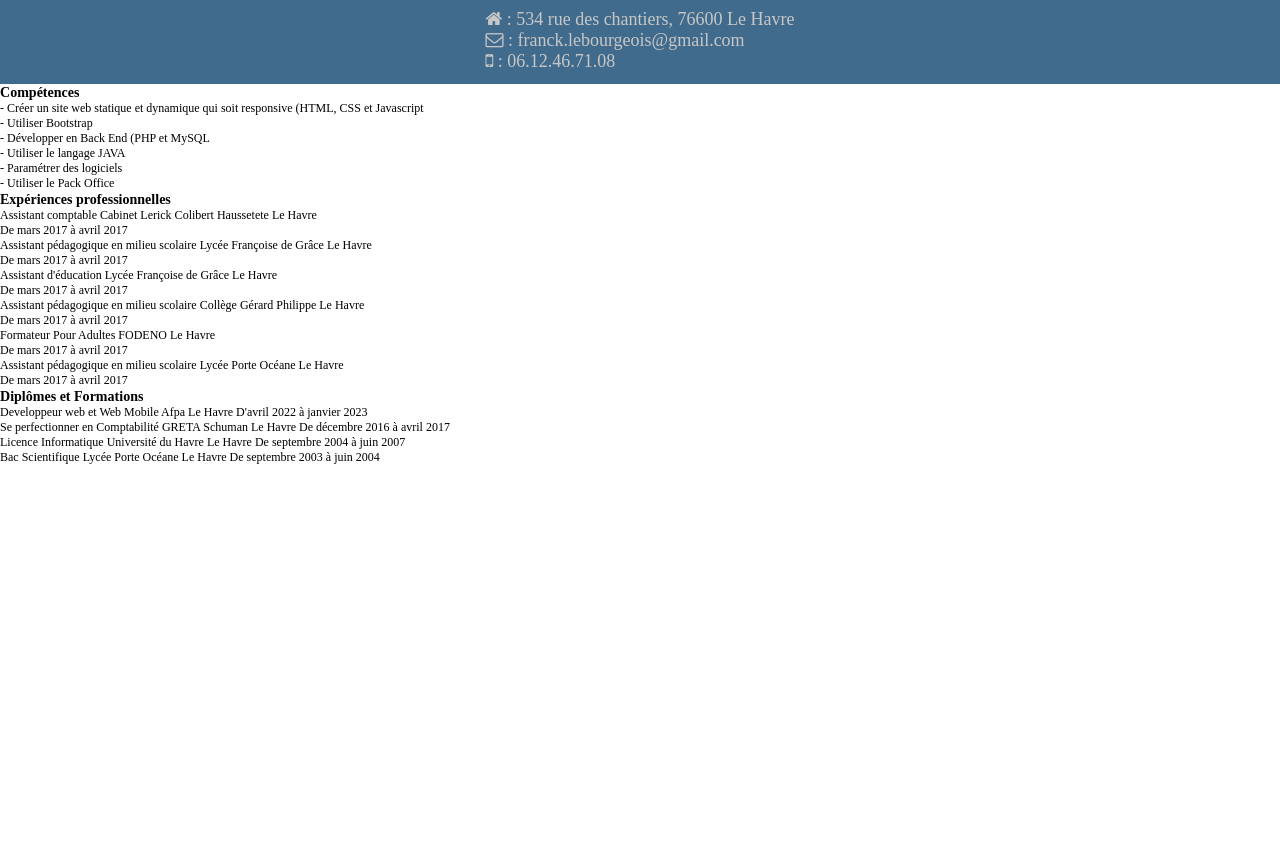
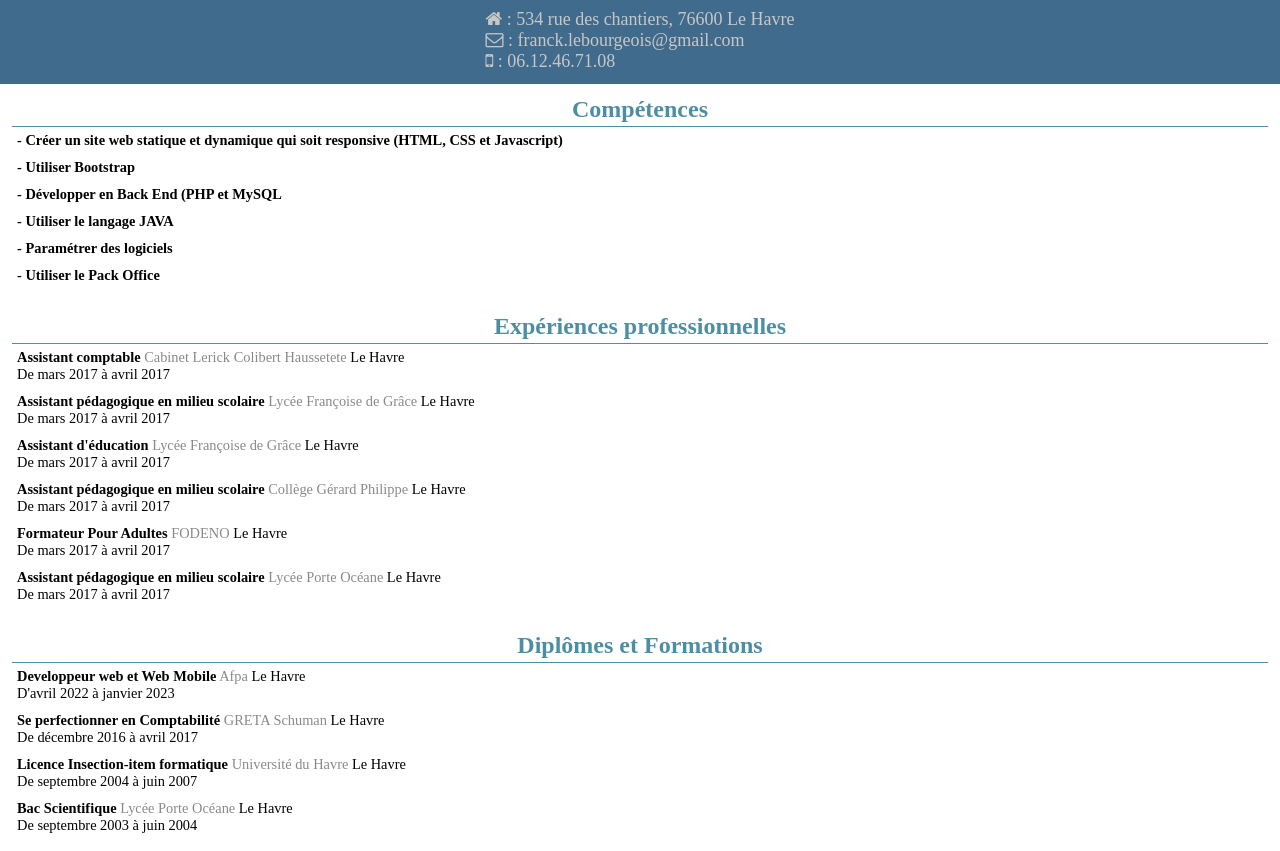
Before and after one commit to FraLbgs/Evaluation_CV, a plain HTML site: page index.html in a window 1280 px wide. Shown: the part 84-935 px from the top of the page. Before the commit the page ends 800 px from the top, so only its background shows below. Drawn offline with Linux system fonts and the light colour scheme.

Commit message:
CSS for 3 main sections

```diff
--- a/css/style.css
+++ b/css/style.css
@@ -5,6 +5,8 @@
     /* Colors */
     --primary-color: #406b8c;
     --secondary-color: #c7c7c7;
+    --section-ttl-color: #4D8EA5;
+    --place-color: #868A8C;
 }
 
 
@@ -50,6 +52,8 @@ button:focus {
     outline: none;
 }
 
+/* HEADER */
+
 .header{
     display: flex;
     flex-direction: column;
@@ -72,3 +76,32 @@ button:focus {
     color: var(--secondary-color);
     font-size: 1.5rem;
 }
+
+/* MAIN */
+
+/* KNOWLEDGE */
+
+.section{
+    padding: 1rem;
+}
+
+.section-ttl{
+    font-size: 2rem;
+    text-align: center;
+    color: var(--section-ttl-color);
+    padding-bottom: 3px;
+    border-bottom: 1px solid var(--section-ttl-color);
+}
+
+.section-item{
+    padding: 5px;
+    font-size: 1.2rem;
+}
+
+.section-item-ttl{
+    font-weight: bold;
+}
+
+.place{
+    color: var(--place-color);
+}
--- a/index.html
+++ b/index.html
@@ -37,29 +37,29 @@
             <section class="section skills">
                 <h3 class="section-ttl">Compétences</h3>
                 <ul class="skills-list">
-                    <li class="skills-item">- Créer un site web statique et dynamique qui soit responsive (HTML, CSS
-                        et Javascript</li>
-                    <li class="skills-item">- Utiliser Bootstrap</li>
-                    <li class="skills-item">- Développer en Back End (PHP et MySQL</li>
-                    <li class="skills-item">- Utiliser le langage JAVA</li>
-                    <li class="skills-item">- Paramétrer des logiciels</li>
-                    <li class="skills-item">- Utiliser le Pack Office</li>
+                    <li class="section-item section-item-ttl skills-item">- Créer un site web statique et dynamique qui soit responsive (HTML, CSS
+                        et Javascript)</li>
+                    <li class="section-item section-item-ttl skills-item">- Utiliser Bootstrap</li>
+                    <li class="section-item section-item-ttl skills-item">- Développer en Back End (PHP et MySQL</li>
+                    <li class="section-item section-item-ttl skills-item">- Utiliser le langage JAVA</li>
+                    <li class="section-item section-item-ttl skills-item">- Paramétrer des logiciels</li>
+                    <li class="section-item section-item-ttl skills-item">- Utiliser le Pack Office</li>
                 </ul>
             </section>
             <section class="section experience">
                 <h3 class="section-ttl">Expériences professionnelles</h3>
                 <ul class="exp-list">
-                    <li class="exp-item"><span class="section-item-ttl">Assistant comptable</span> <a class="place">Cabinet Lerick Colibert Haussetete</a> Le Havre<br>
+                    <li class="section-item exp-item"><span class="section-item-ttl">Assistant comptable</span> <a class="place" href="https://www.societe.com/societe/lerick-colibert-haussetete-505332288.html">Cabinet Lerick Colibert Haussetete</a> Le Havre<br>
                         De mars 2017 à avril 2017</li>
-                    <li class="exp-item"><span class="section-item-ttl">Assistant pédagogique en milieu scolaire</span> <a class="place">Lycée Françoise de Grâce</a> Le Havre<br>
+                    <li class="section-item exp-item"><span class="section-item-ttl">Assistant pédagogique en milieu scolaire</span> <a href="https://fdegrace.spip.ac-rouen.fr/" class="place">Lycée Françoise de Grâce</a> Le Havre<br>
                         De mars 2017 à avril 2017</li>
-                    <li class="exp-item"><span class="section-item-ttl">Assistant d'éducation</span> <a class="place">Lycée Françoise de Grâce</a> Le Havre<br>
+                    <li class="section-item exp-item"><span class="section-item-ttl">Assistant d'éducation</span> <a href="https://fdegrace.spip.ac-rouen.fr/" class="place">Lycée Françoise de Grâce</a> Le Havre<br>
                         De mars 2017 à avril 2017</li>
-                    <li class="exp-item"><span class="section-item-ttl">Assistant pédagogique en milieu scolaire</span> <a class="place">Collège Gérard Philippe</a> Le Havre<br>
+                    <li class="section-item exp-item"><span class="section-item-ttl">Assistant pédagogique en milieu scolaire</span> <a href="https://gerardphilipe.arsene76.fr/" class="place">Collège Gérard Philippe</a> Le Havre<br>
                         De mars 2017 à avril 2017</li>
-                    <li class="exp-item"><span class="section-item-ttl">Formateur Pour Adultes</span> <a class="place">FODENO</a> Le Havre<br>
+                    <li class="section-item exp-item"><span class="section-item-ttl">Formateur Pour Adultes</span> <a href="http://fodeno.org/" class="place">FODENO</a> Le Havre<br>
                         De mars 2017 à avril 2017</li>
-                    <li class="exp-item"><span class="section-item-ttl">Assistant pédagogique en milieu scolaire</span> <a class="place">Lycée Porte Océane</a> Le Havre<br>
+                    <li class="section-item exp-item"><span class="section-item-ttl">Assistant pédagogique en milieu scolaire</span> <a href="https://porte-oceane.spip.ac-rouen.fr/" class="place">Lycée Porte Océane</a> Le Havre<br>
                         De mars 2017 à avril 2017</li>
                 </ul>
 
@@ -67,13 +67,13 @@
             <section class="section formation">
                 <h3 class="section-ttl">Diplômes et Formations</h3>
                 <ul class="forma-list">
-                    <li class="forma-item"><span class="section-item-ttl">Developpeur web et Web Mobile</span> <a class="place">Afpa</a> Le Havre
+                    <li class="section-item forma-item"><span class="section-item-ttl">Developpeur web et Web Mobile</span> <a href="https://www.afpa.fr/centre/centre-du-havre" class="place">Afpa</a> Le Havre<br>
                         D'avril 2022 à janvier 2023</li>
-                    <li class="forma-item"><span class="section-item-ttl">Se perfectionner en Comptabilité</span> <a class="place">GRETA Schuman</a> Le Havre
+                    <li class="section-item forma-item"><span class="section-item-ttl">Se perfectionner en Comptabilité</span> <a href="https://schuman-lyc.spip.ac-rouen.fr/spip.php?article228" class="place">GRETA Schuman</a> Le Havre<br>
                         De décembre 2016 à avril 2017</li>
-                    <li class="forma-item"><span class="section-item-ttl">Licence Informatique</span> <a class="place">Université du Havre</a> Le Havre
+                    <li class="section-item forma-item"><span class="section-item-ttl">Licence Insection-item formatique</span> <a href="https://www.univ-lehavre.fr/" class="place">Université du Havre</a> Le Havre<br>
                         De septembre 2004 à juin 2007</li>
-                    <li class="forma-item"><span class="section-item-ttl">Bac Scientifique</span> <a class="place">Lycée Porte Océane</a> Le Havre
+                    <li class="section-item forma-item"><span class="section-item-ttl">Bac Scientifique</span> <a href="https://porte-oceane.spip.ac-rouen.fr/" class="place">Lycée Porte Océane</a> Le Havre<br>
                         De septembre 2003 à juin 2004</li>
                 </ul>
 
```
